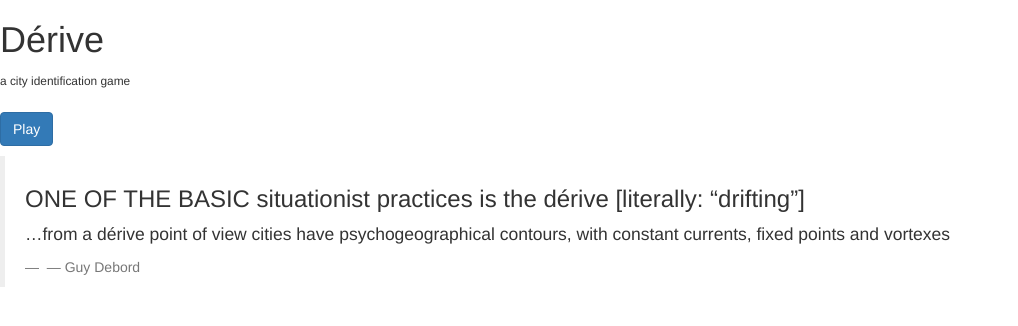
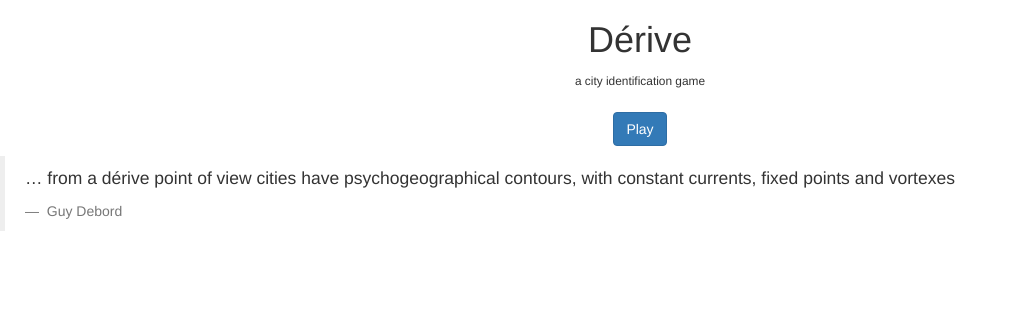
Before and after one commit to mmangus/derive, a Flask app: page / in a window 1280 px wide. Shown: the top 326 px of the page, without its empty margins (0-1018 px from the left). Run offline with Flask 2, Linux system fonts and the light colour scheme; some libraries are stand-ins or nearby versions.

Commit message:
template tweaks, bad attribute

```diff
--- a/app.py
+++ b/app.py
@@ -42,5 +42,5 @@ def play():
     map = Map(
         location=coordinates,
         **DEFAULT_MAP_KWARGS
-    )._repr_html()
+    )._repr_html_()
     return render_template('play.html', map=map, placename=placename)
--- a/templates/home.html
+++ b/templates/home.html
@@ -3,6 +3,7 @@
     D&eacute;rive, a city identification game
 {% endblock %}
 {% block content %}
+<div  style="text-align: center;">
 <h1>
     D&eacute;rive
 </h1>
@@ -10,16 +11,14 @@
 <h2>
     <a class="btn btn-primary" href="/play">Play</a>
 </h2>
+</div>
 <blockquote>
-    <h3>
-        ONE OF THE BASIC situationist practices is the d&eacute;rive [literally: “drifting”]
-    </h3>
     <p>
-        &hellip;from a d&eacute;rive point of view cities have psychogeographical contours, with constant
+        &hellip; from a d&eacute;rive point of view cities have psychogeographical contours, with constant
         currents, fixed points and vortexes
     </p>
     <footer>
-        &mdash; Guy Debord
+        Guy Debord
     </footer>
 </blockquote>
 {% endblock %}
```
